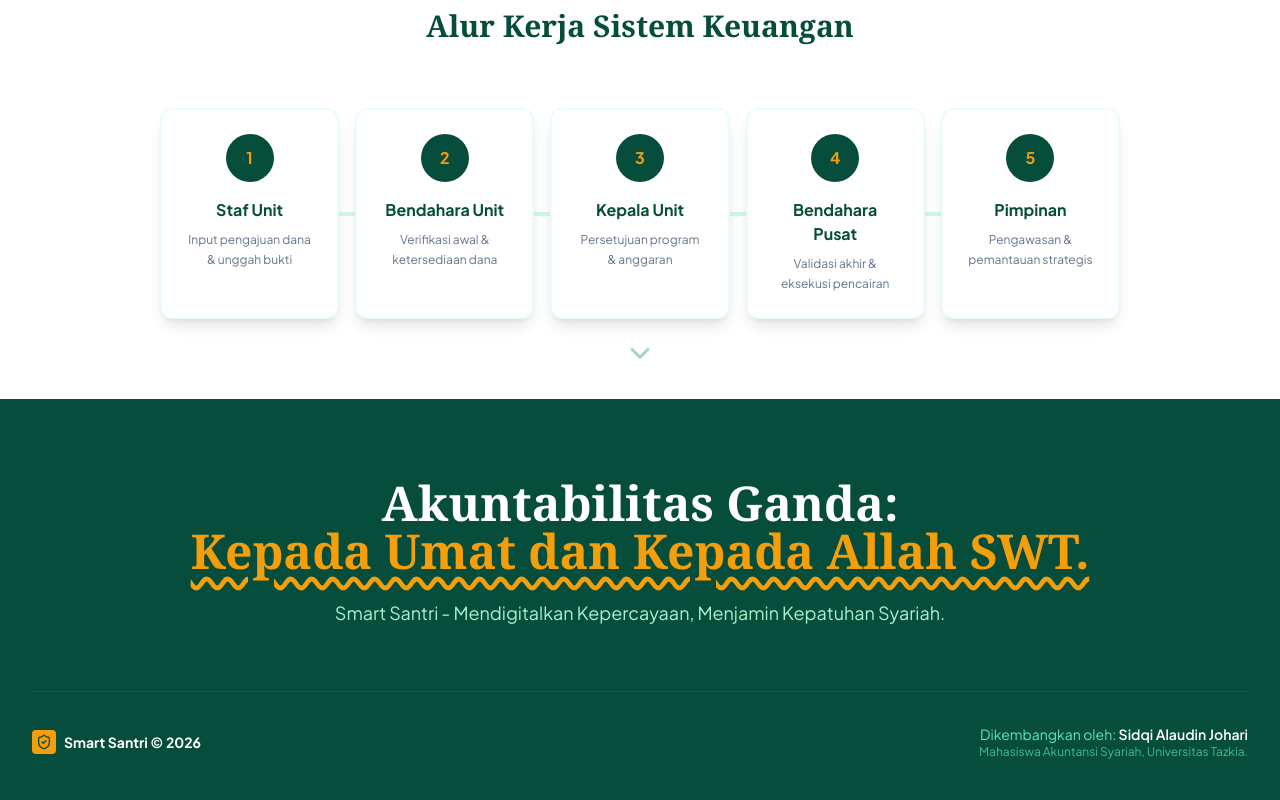
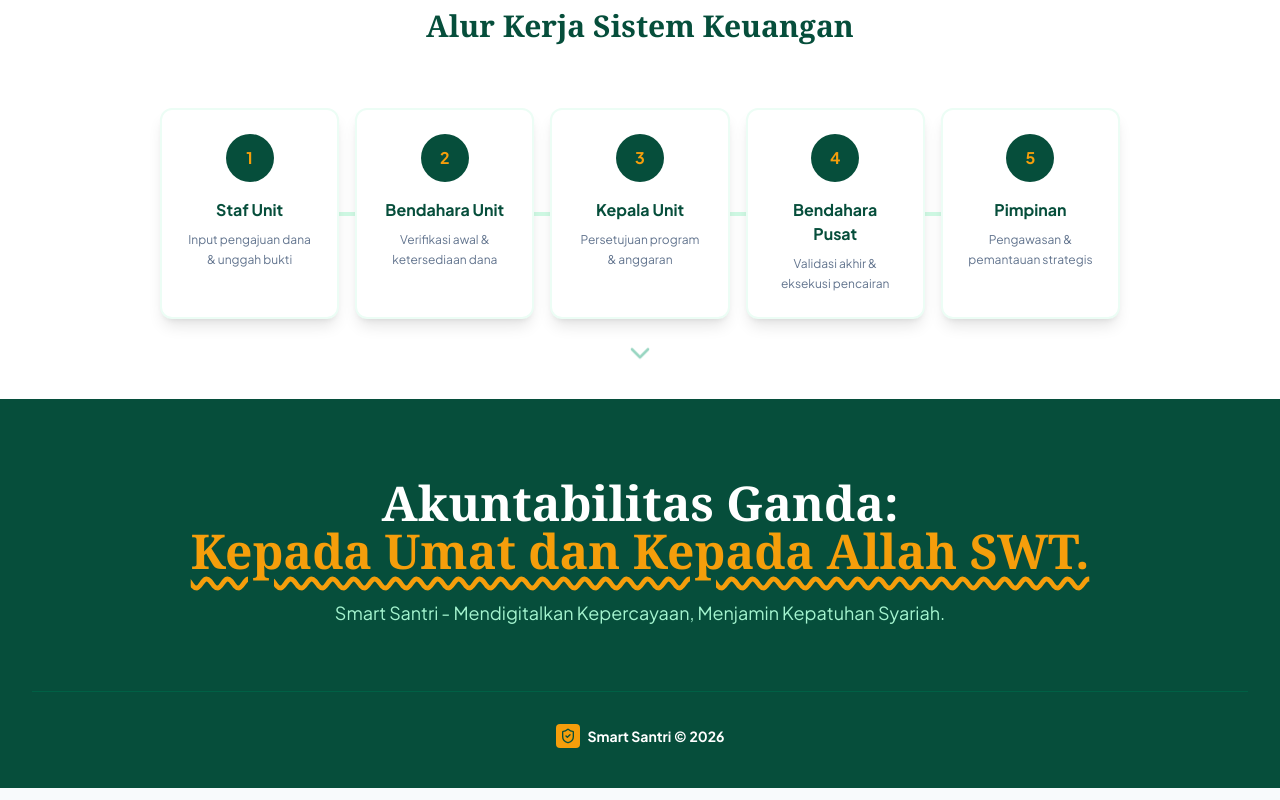
Before and after one commit to joharis29/Smart-Santri, a Next.js app: page / in a window 1280 px wide. Shown: the part 3328-4128 px from the top of the page. Built offline with nearby package versions, Linux system fonts and the light colour scheme; no server answers.

Commit message:
chore(landing): remove developer signature from footer

```diff
--- a/src/app/page.tsx
+++ b/src/app/page.tsx
@@ -428,16 +428,12 @@ export default function LandingPage() {
 
                     <hr className="border-emerald-800 mb-8" />
 
-                    <div className="flex flex-col md:flex-row justify-between items-center gap-6 text-sm text-emerald-300">
+                    <div className="flex justify-center items-center text-sm text-emerald-300">
                         <div className="flex items-center gap-2">
                             <div className="bg-accent p-1 rounded">
                                 <ShieldCheck className="text-primary w-4 h-4" />
                             </div>
                             <span className="font-bold text-white">Smart Santri © 2026</span>
-                        </div>
-                        <div className="text-center md:text-right">
-                            <p>Dikembangkan oleh: <span className="text-white font-semibold">Sidqi Alaudin Johari</span></p>
-                            <p className="text-xs opacity-70">Mahasiswa Akuntansi Syariah, Universitas Tazkia.</p>
                         </div>
                     </div>
                 </div>
```
